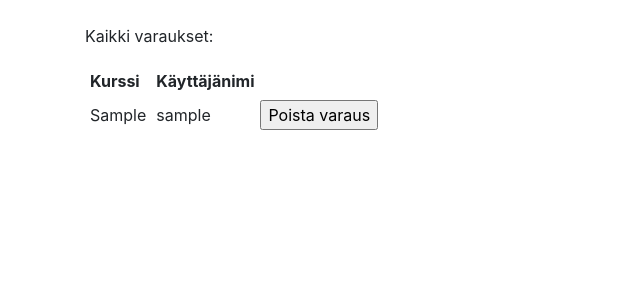
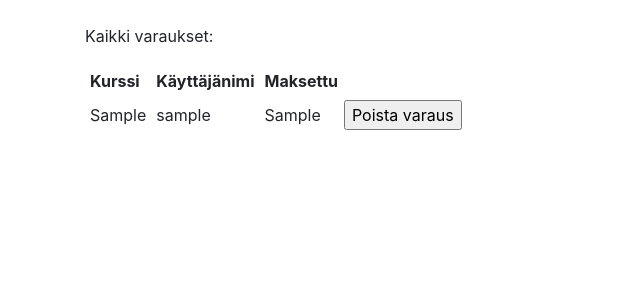
Before and after one commit to robertrantanen/Kurssitarjonta-ja-kurssipaikan-varaus, a Flask app: page /varaukset in a window 1280 px wide. Shown: the part 56-356 px from the top of the page, without its empty margins (0-640 px from the left). Run offline with Flask 2, Linux system fonts and the light colour scheme; a user stored in the database is signed in; tables that the repository leaves empty hold one stand-in row (values such as "Sample post"); some libraries are stand-ins or nearby versions.

Commit message:
kurssimaksun maksaminen

```diff
--- a/application/kurssit/views.py
+++ b/application/kurssit/views.py
@@ -14,7 +14,7 @@ def kurssit_index():
 @login_required(role="ADMIN")
 def kurssit_form():
     form = KurssiForm()
-    insert_choices(form)
+    selectField_toimimaan(form)
 
     return render_template("kurssit/new.html", form = form)
 
@@ -28,7 +28,7 @@ def kurssit_varaa_tai_muuta(kurssi_id):
         varaukset = Varaus.loyda_onko_varaus_jo_olemassa(kurssi=kurssi_id)
         if len(varaukset) == 0:
             if k.taynna == "Ei":
-                v = Varaus(account_id=current_user.id, kurssi_id=kurssi_id)
+                v = Varaus(account_id=current_user.id, kurssi_id=kurssi_id, maksettu="Ei")
                 db.session().add(v)
                 db.session().commit()
             else:
@@ -52,7 +52,7 @@ def kurssit_muokkaa(kurssi_id):
     k = Kurssi.query.get(kurssi_id)
 
     form = KurssiForm(request.form)
-    insert_choices(form)
+    selectField_toimimaan(form)
 
     if not form.validate():
         return render_template("kurssit/muokkaakurssi.html", k = k, form = form)
@@ -68,7 +68,7 @@ def kurssit_muokkaa(kurssi_id):
 @login_required(role="ADMIN")
 def kurssit_create():
     form = KurssiForm(request.form)
-    insert_choices(form)
+    selectField_toimimaan(form)
 
     if not form.validate():
         return render_template("kurssit/new.html", form = form)
@@ -102,7 +102,7 @@ def kurssit_delete(kurssi_id):
 
     return redirect(url_for("kurssit_index"))
 
-def insert_choices(form):
+def selectField_toimimaan(form):
     choices = [(a.id, a.nimi) for a in Aihepiiri.query.order_by('nimi')]
     form.aihepiiri_id.choices = choices
     return
--- a/application/templates/aihepiiri/list.html
+++ b/application/templates/aihepiiri/list.html
@@ -2,6 +2,11 @@
 
 {% block body %}
 <table>
+  <tr>
+    <p>
+      Aihepiirit:
+    </p>
+  </tr>
   <tr>
     <th style="padding:5px;">Aihepiiri</th>
     <th style="padding:5px;">Kurssit</th>
--- a/application/templates/kurssit/list.html
+++ b/application/templates/kurssit/list.html
@@ -2,6 +2,11 @@
 
 {% block body %}
 <table>
+  <tr>
+    <p>
+      Kaikki kurssit:
+    </p>
+  </tr>
   <tr>
     <th style="padding:5px;">Kurssi</th>
     <th style="padding:5px;">Aihepiiri</th>
--- a/application/templates/varaus/varaukset.html
+++ b/application/templates/varaus/varaukset.html
@@ -10,11 +10,13 @@
   <tr>
     <th style="padding:5px;">Kurssi</th>
     <th style="padding:5px;">Käyttäjänimi</th>
+    <th style="padding:5px;">Maksettu</th>
   </tr>
   {% for varaus in varaukset %}
   <tr>
     <td style="padding:5px;">{{ varaus.kurssi }}</td>
     <td style="padding:5px;">{{ varaus.user }}</td>
+    <td style="padding:5px;">{{ varaus.maksettu }}</td>
     <td>
       <form method="POST" action="{{ url_for('varaus_delete2', account_id=varaus.account_id, kurssi_id=varaus.kurssi_id)}}">
         <input type="submit" value="Poista varaus" />
--- a/application/varaus/models.py
+++ b/application/varaus/models.py
@@ -12,6 +12,7 @@ class Varaus(db.Model):
     __tablename__ = 'varaus'
     account_id = Column(Integer, ForeignKey('account.id'), primary_key=True)
     kurssi_id = Column(Integer, ForeignKey('kurssi.id'), primary_key=True)
+    maksettu = db.Column(db.String(144))
 
     account = relationship('User', backref=db.backref('account'))
     kurssi = relationship('Kurssi', backref=db.backref('kurssi'))
@@ -19,7 +20,7 @@ class Varaus(db.Model):
 
     @staticmethod
     def loyda_kayttajan_kurssit():
-        stmt = text("SELECT * FROM Kurssi"
+        stmt = text("SELECT Kurssi.id, Kurssi.nimi, Kurssi.aika, Kurssi.paikka, Varaus.maksettu FROM Kurssi"
                      " LEFT JOIN Varaus ON Varaus.kurssi_id = Kurssi.id"
                      " WHERE (Varaus.account_id = :id)").params(id=current_user.id)
         res = db.engine.execute(stmt)
@@ -28,7 +29,7 @@ class Varaus(db.Model):
 
     @staticmethod
     def loyda_kaikki_varaukset():
-        stmt = text("SELECT Varaus.kurssi_id, Kurssi.nimi AS kurssi, Varaus.account_id, account.username AS user FROM Varaus"
+        stmt = text("SELECT Varaus.kurssi_id, Kurssi.nimi AS kurssi, Varaus.account_id, account.username AS user, Varaus.maksettu FROM Varaus"
                      " LEFT JOIN Kurssi ON Varaus.kurssi_id = Kurssi.id"
                      " LEFT JOIN account ON Varaus.account_id = account.id"
                      " ORDER BY kurssi")
--- a/application/varaus/views.py
+++ b/application/varaus/views.py
@@ -33,3 +33,13 @@ def varaus_delete2(account_id, kurssi_id):
     db.session().commit()
 
     return redirect(url_for("varaus_index"))
+
+@app.route("/varaukset/<kurssi_id>/", methods=["POST"])
+@login_required(role="NORMAL")
+def varaus_maksa(kurssi_id):
+    v = Varaus.query.filter_by(account_id=current_user.id, kurssi_id=kurssi_id).first()
+
+    v.maksettu = "Kyllä"
+    db.session().commit()
+
+    return redirect(url_for("varaus_index"))
```
Also changed, not shown: application/templates/varaus/list.html (+7 -0 lines).
